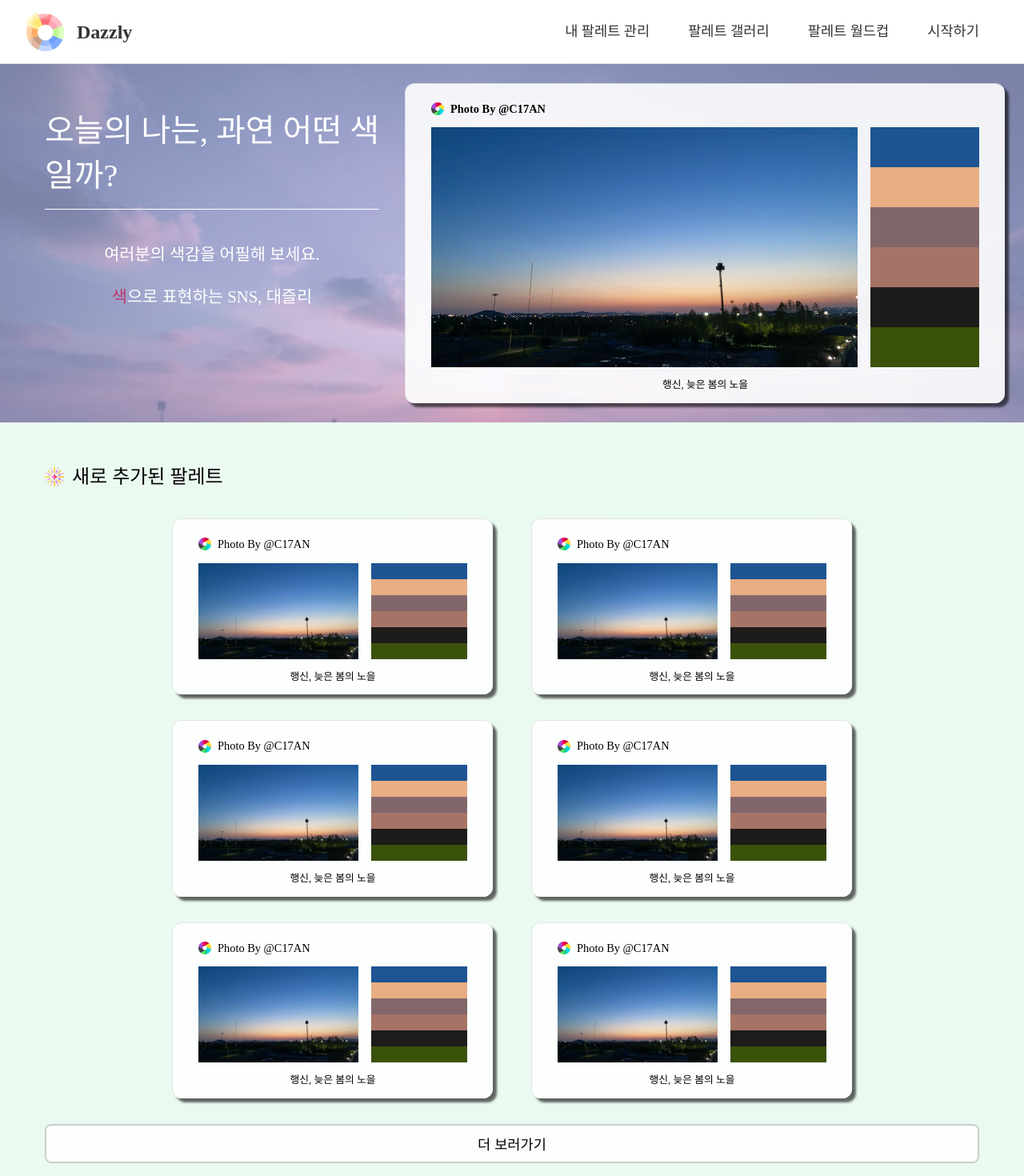
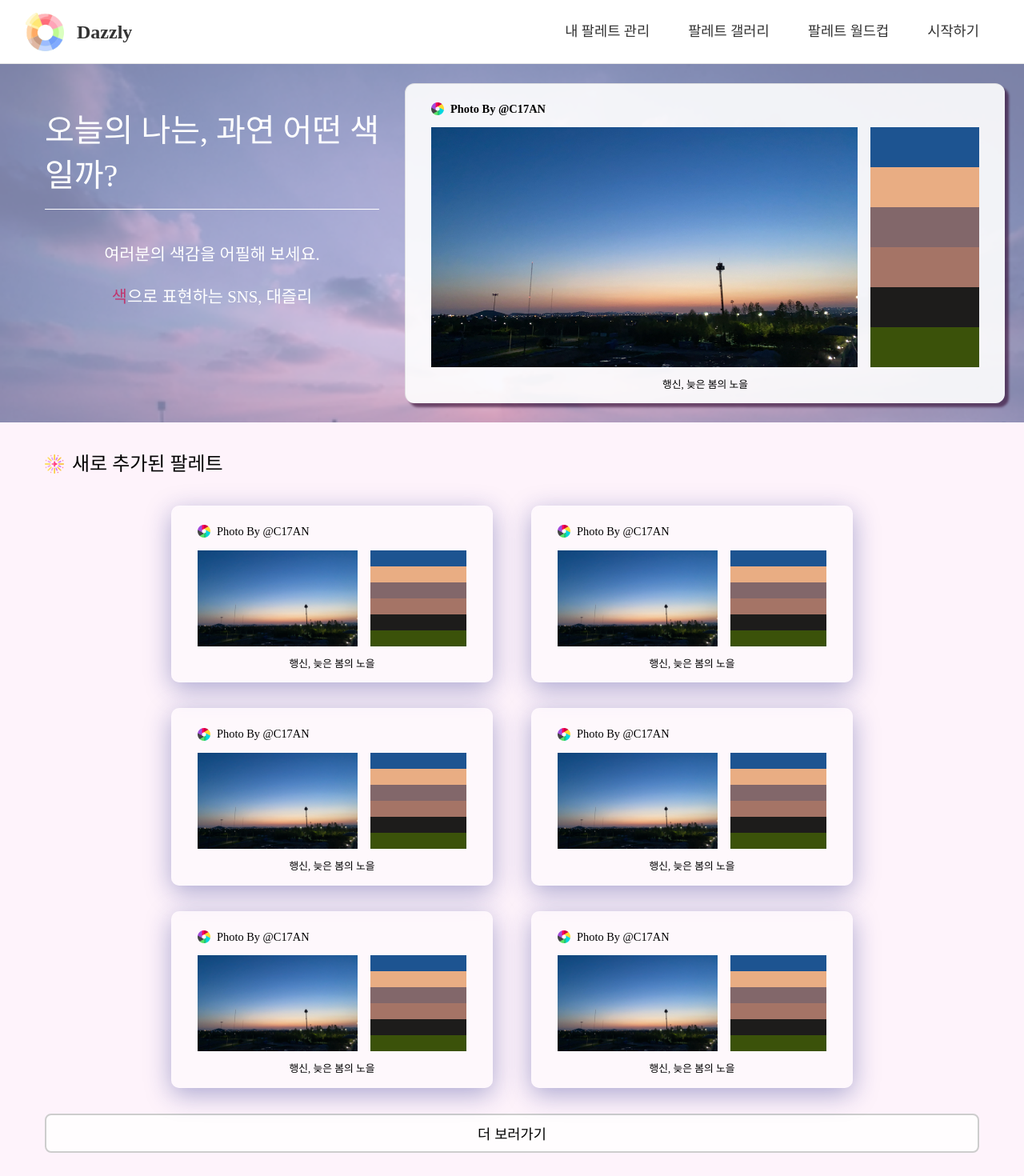
Before and after one commit to C17AN/dazzly, a React (Create React App) app: page / in a window 1280 px wide. Shown: the top 1470 px of the page at 80% size. Built offline with nearby package versions, Linux system fonts and the light colour scheme; a web font is replaced by a local one.

Commit message:
style(App.tsx): 스타일 수정

```diff
--- a/src/App.tsx
+++ b/src/App.tsx
@@ -35,6 +35,7 @@ function App() {
             <Route path="/setting" component={Settings}></Route>
             <Route path="/signup" component={SignUp}></Route>
           </Switch>
+          <Footer />
         </Router>
       </PaletteContext.Provider>
     </div>
--- a/src/common/PhotoComponent.tsx
+++ b/src/common/PhotoComponent.tsx
@@ -37,9 +37,15 @@ const Container = styled.div`
   border-top: 1px solid rgba(0, 0, 0, 0.1);
   border-left: 1px solid rgba(0, 0, 0, 0.1);
   padding: 0.5rem 2rem 0.5rem 2rem;
-  background-color: rgba(255, 255, 255, 0.9);
   border-radius: 12px;
-  box-shadow: 5px 5px 3px rgba(0, 0, 0, 0.6);
+
+  background: rgba(255, 255, 255, 0.4);
+  box-shadow: 0 8px 32px 0 rgba(31, 38, 135, 0.37);
+  backdrop-filter: blur(4px);
+  -webkit-backdrop-filter: blur(4px);
+  border-radius: 10px;
+  border: 1px solid rgba(255, 255, 255, 0.18);
+
   @media screen and (max-width: 768px) {
     & {
       padding: 0.5rem 2rem 0.5rem 2rem;
@@ -84,6 +90,7 @@ const ImagePaletteContainer = styled.div`
   display: flex;
   margin-left: 1rem;
   flex-direction: column;
+
   .demo-palette-1-blue::after {
     content: " ";
     display: flex;
--- a/src/components/Home/Demo.tsx
+++ b/src/components/Home/Demo.tsx
@@ -67,7 +67,7 @@ const Container = styled.div`
   padding: 0.5rem 2rem 0.5rem 2rem;
   background-color: rgba(255, 255, 255, 0.9);
   border-radius: 12px;
-  box-shadow: 5px 5px 3px rgba(0, 0, 0, 0.6);
+  box-shadow: 5px 5px 3px rgba(51, 9, 48, 0.6);
   width: 750px;
   @media screen and (max-width: 768px) {
     & {
--- a/src/components/Home/Recent.tsx
+++ b/src/components/Home/Recent.tsx
@@ -27,8 +27,8 @@ const Recent = (props: Props) => {
 };
 
 const Container = styled.div`
-  padding: 2rem;
-  background-color: rgba(150, 230, 180, 0.2);
+  padding: 1rem 2rem 1rem 2rem;
+  background-color: rgba(236, 22, 172, 0.05);
   display: flex;
   flex-direction: column;
   @media screen and (max-width: 768px) {
@@ -52,7 +52,6 @@ const Title = styled.div`
   }
   h3 {
     font-size: 1.5rem;
-    font-family: "KoPub Dotum";
     font-weight: 100;
   }
   @media screen and (max-width: 768px) {
--- a/src/components/Palette.tsx
+++ b/src/components/Palette.tsx
@@ -146,7 +146,6 @@ const PaletteConfig = styled.div`
     padding: 10px;
     font-size: 0.9rem;
     border-radius: 6px;
-    font-family: "KoPub Dotum";
 
     outline: none;
     border: 3px solid #e7645b;
```
